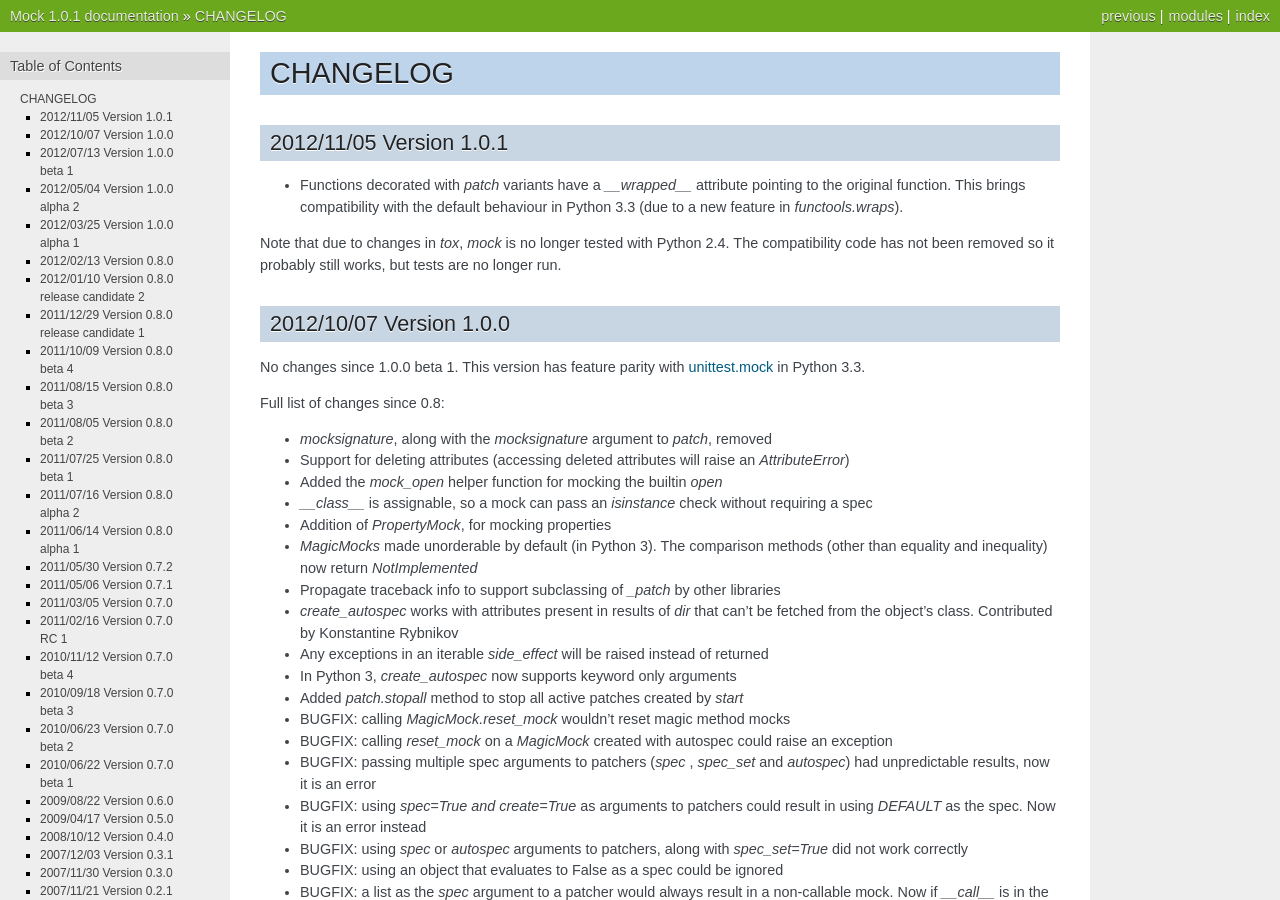
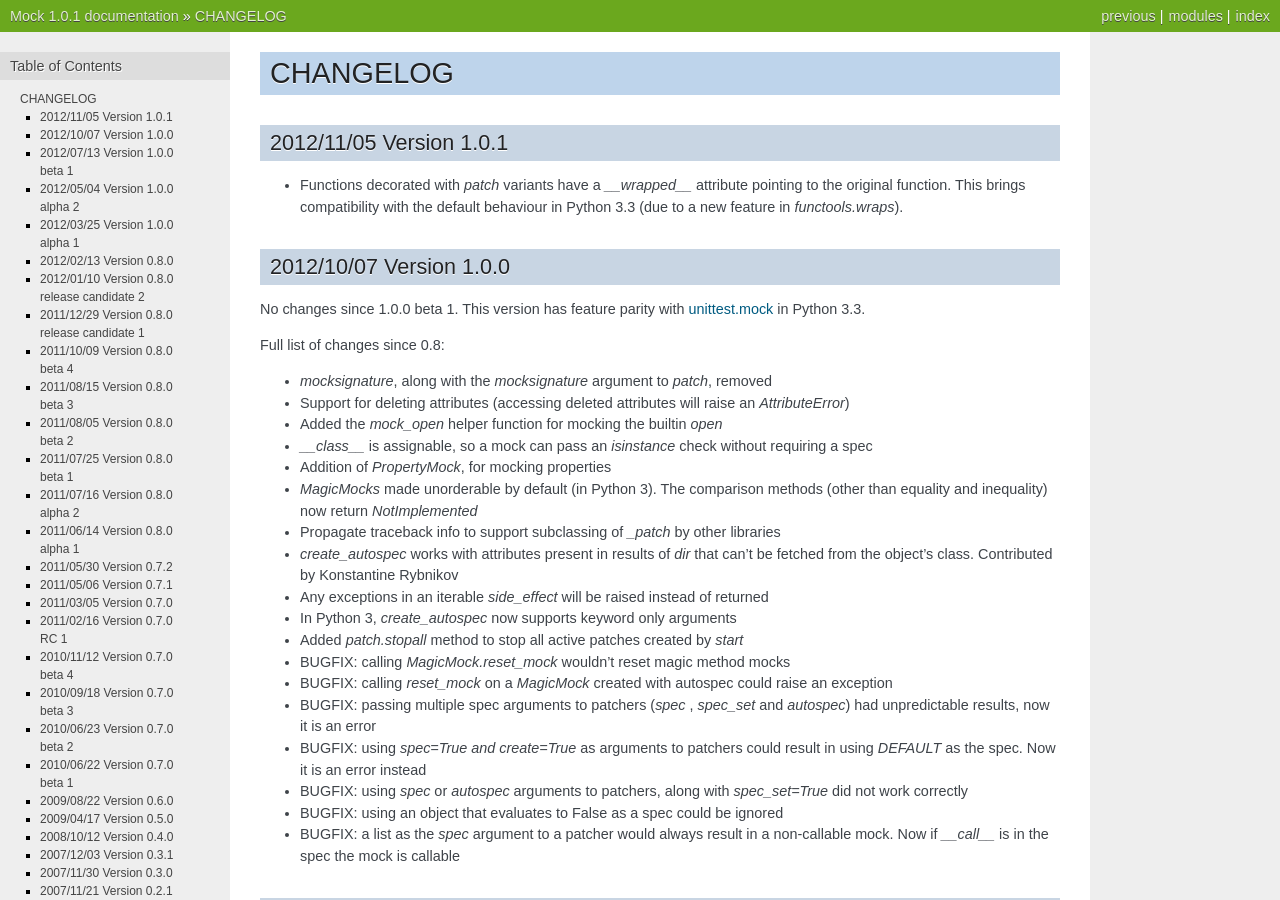
Before and after one commit to testing-cabal/mock, a Sphinx documentation site: the page built from docs/changelog.txt, in a window 1280 px wide and 900 px high. Built offline with Sphinx 7.4.7, drawn with Linux system fonts in a browser that asks for light colours.

Commit message:
Proper compatibility with functools.wraps

```diff
--- a/README.txt
+++ b/README.txt
@@ -171,7 +171,9 @@
 the `__call__` method.
 
 The distribution contains tests and documentation. The tests require
-`unittest2 <http://pypi.python.org/pypi/unittest2>`_ to run.
+`unittest2 <http://pypi.python.org/pypi/unittest2>`_ to run on Python 2.5, 2.6
+or 3.1. For Python 2.7 and 3.2 they can be run with
+`python -m unittest discover`.
 
 Docs from the in-development version of `mock` can be found at
 `mock.readthedocs.org <http://mock.readthedocs.org>`_.
--- a/docs/changelog.txt
+++ b/docs/changelog.txt
@@ -5,15 +5,11 @@
 =========
 
 2012/11/05 Version 1.0.1
------------------------
+------------------------
 
 * Functions decorated with `patch` variants have a `__wrapped__` attribute
   pointing to the original function. This brings compatibility with the
   default behaviour in Python 3.3 (due to a new feature in `functools.wraps`).
-
-Note that due to changes in `tox`, `mock` is no longer tested with Python 2.4.
-The compatibility code has not been removed so it probably still works, but
-tests are no longer run.
 
 
 2012/10/07 Version 1.0.0
```
Also changed, not shown: mock.py (+4 -6 lines), 1 other file.
